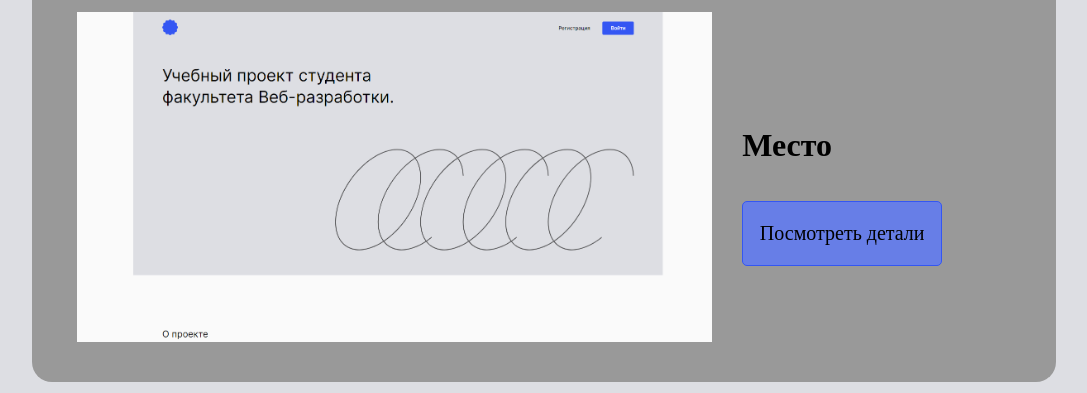
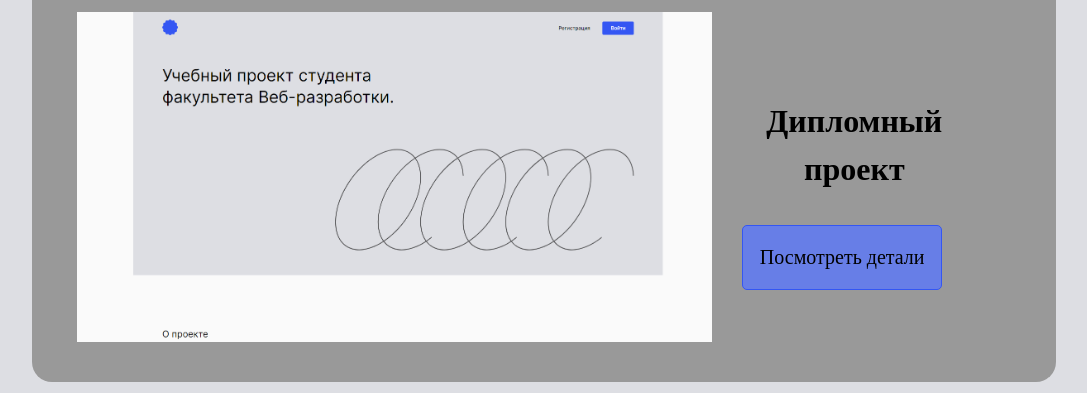
Before and after one commit to Vladimir87K/AboutMe, a plain HTML site: page Index.html in a window 1280 px wide. Shown: the part 2532-2925 px from the top of the page, without its empty margins (96-1183 px from the left). Drawn offline with Linux system fonts and the light colour scheme; a script that the page names is missing.

Commit message:
мелкие ошибочки

```diff
--- a/Index.html
+++ b/Index.html
@@ -25,7 +25,7 @@
         </li>
         <li class="header__nav-connection-point">
           <a href="#" class="header__connection-link">
-            <img title="privet1vovil@gvail.com" class="header__link-img" src="./image/icons8-gmail.svg" alt="иконка gmail">
+            <img title="privet1vovil@gmail.com" class="header__link-img" src="./image/icons8-gmail.svg" alt="иконка gmail">
           </a>
         </li>
       </ul>
@@ -105,7 +105,7 @@
           <img  class="project__image-img" src="/image/diplom.png" alt="димломный многостраничный сайт">
         </div>
         <div class="project__content">
-          <h3 class="project__name">Место</h3>
+          <h3 class="project__name">Дипломный проект</h3>
           <button class="project__button button_blue" type="button">Посмотреть детали</button>
         </div>
       </article>
--- a/style/style.css
+++ b/style/style.css
@@ -283,6 +283,7 @@
 .project__name {
   font-size: 32px;
   line-height: 48px;
+  text-align: center;
 }
 
 .project__button {
```
